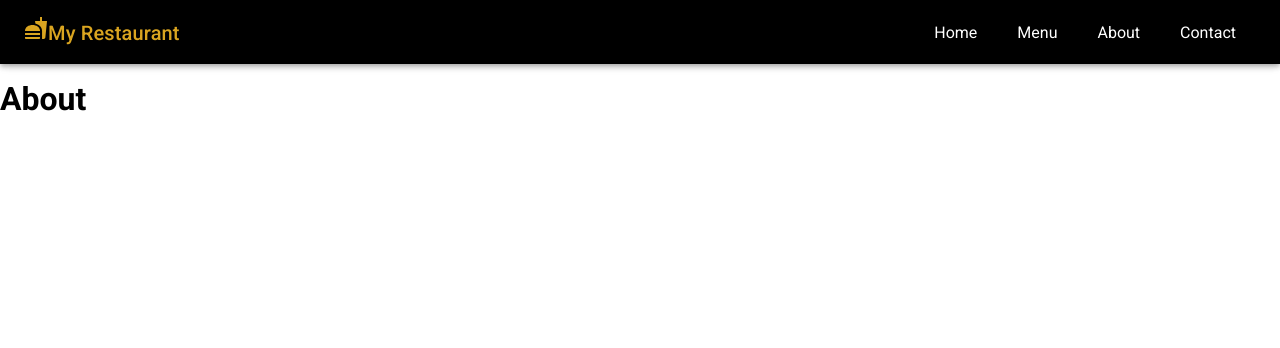
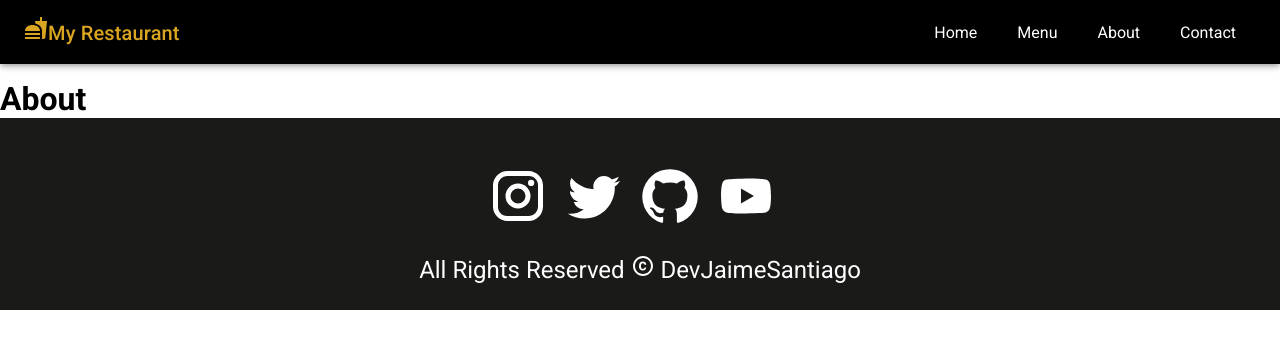
Before and after one commit to DevJaimeSantiago/Restaurant-Website-MUI, a React (Vite) app: page /about in a window 1280 px wide. Shown: the top 348 px of the page. Built offline with nearby package versions, Linux system fonts and the light colour scheme.

Commit message:
Footer Component Finalizado

```diff
--- /dev/null
+++ b/src/components/Layout/Footer.jsx
@@ -0,0 +1,47 @@
+// Components - Material UI
+import { Box, Typography } from "@mui/material";
+
+// Material Icons - Material UI
+import CopyrightIcon from "@mui/icons-material/Copyright";
+import InstagramIcon from "@mui/icons-material/Instagram";
+import TwitterIcon from "@mui/icons-material/Twitter";
+import GitHubIcon from "@mui/icons-material/GitHub";
+import YouTubeIcon from "@mui/icons-material/YouTube";
+
+const Footer = () => {
+	return (
+		<>
+			<Box
+				sx={{ textAlign: "center", bgcolor: "#1A1A19", color: "white", p: 3 }}
+			>
+				<Box
+					sx={{
+						my: 3,
+						"& svg": {
+							fontSize: "60px",
+							cursor: "pointer",
+							mr: 2,
+						},
+						"& svg:hover": {
+							color: "goldenrod",
+							transform: "translatex(5px)",
+							transition: "all 400ms",
+						},
+					}}
+				>
+					<InstagramIcon />
+					<TwitterIcon />
+					<GitHubIcon />
+					<YouTubeIcon />
+				</Box>
+				<Typography
+					variant="h5"
+					sx={{ "@media (max-width:600px)": { fontSize: "1rem" } }}
+				>
+					All Rights Reserved <CopyrightIcon /> DevJaimeSantiago{" "}
+				</Typography>
+			</Box>
+		</>
+	);
+};
+export default Footer;
--- a/src/components/Layout/Layout.jsx
+++ b/src/components/Layout/Layout.jsx
@@ -1,5 +1,6 @@
 // Components
 import Header from "./Header";
+import Footer from "./Footer";
 
 const Layout = ({children}) => {
 	return (
@@ -8,6 +9,7 @@ const Layout = ({children}) => {
 			<div>
 				{children}
 			</div>
+			<Footer />
 		</>
 	);
 };
```
